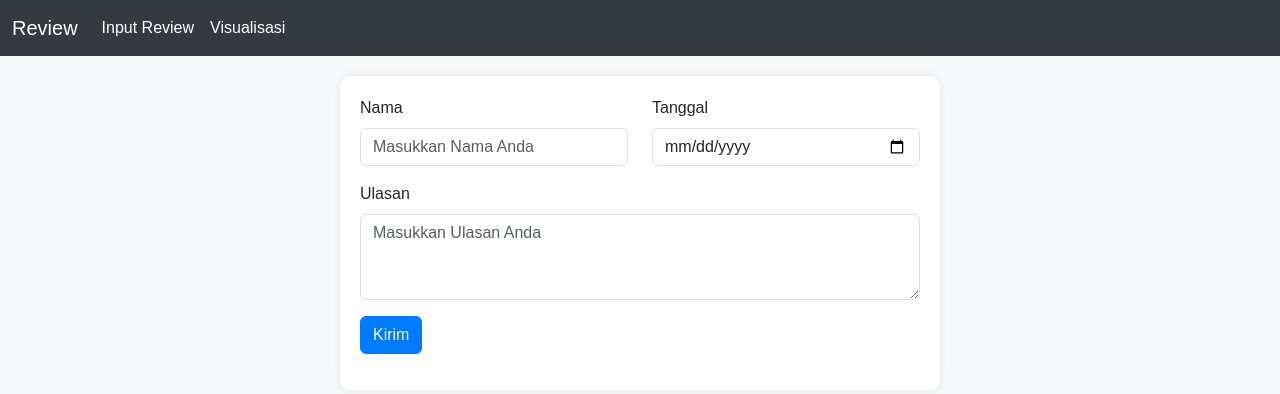
After one commit to rikyraharjo/EyeU-Website, a Flask app: page /feedback in a window 1280 px wide. The commit adds this page. Shown: the top 394 px of the page. Run offline with Flask 3, Linux system fonts and the light colour scheme; parts of the project's set-up code (start-up, migrations or seed data) failed here and were passed over; some libraries are stand-ins or nearby versions.

Commit message:
addFeedback

```diff
--- a/app.py
+++ b/app.py
@@ -363,5 +363,9 @@ def chatbot_response(msg):
     return res
 
 
+@app.route("/feedback")
+def feedback():
+    return render_template("feedback.html")
+
 if __name__ == '__main__':
     app.run(debug=True)
--- a/templates/about.html
+++ b/templates/about.html
@@ -81,6 +81,9 @@
                         </li>
                         <li>
                             <a href="{{ url_for( 'about') }} " class="block py-2 pr-4 pl-3 text-white text-base font-semibold bg-blue-700 rounded md:bg-transparent md:text-blue-700 md:p-0 dark:text-white transition-all duration-300">Tentang Kami</a>
+                        </li>
+                        <li>
+                            <a href="{{ url_for( 'feedback') }} " class="block py-2 pr-4 pl-3 text-gray-900 rounded font-semibold text-base hover:bg-gray-100 md:hover:bg-transparent md:hover:text-blue-700 md:p-0 transition-all duration-300 dark:border-gray-700 ">Feedback</a>
                         </li>
                     </ul>
                 </div>
--- /dev/null
+++ b/templates/feedback.html
@@ -0,0 +1,148 @@
+<!DOCTYPE html>
+<html lang="en">
+<head>
+    <meta charset="utf-8">
+    <meta name="viewport" content="width=device-width, initial-scale=1">
+    <title>Input Review</title>
+    <link href="https://cdn.jsdelivr.net/npm/bootstrap@5.3.2/dist/css/bootstrap.min.css" rel="stylesheet" integrity="sha384-T3c6CoIi6uLrA9TneNEoa7RxnatzjcDSCmG1MXxSR1GAsXEV/Dwwykc2MPK8M2HN" crossorigin="anonymous">
+    <style>
+        body {
+            background-color: #f8f9fa;
+            margin: 0;
+            font-family: 'Arial', sans-serif;
+        }
+
+        .container-form {
+            max-width: 600px;
+            margin: auto;
+            margin-top: 20px;
+            background-color: #fff;
+            padding: 20px;
+            border-radius: 10px;
+            box-shadow: 0 0 10px rgba(0, 0, 0, 0.1);
+            animation: fadeIn 1s ease-in-out;
+        }
+
+        .navbar {
+            background-color: #343a40;
+        }
+
+        .navbar-brand, .nav-link {
+            color: #fff;
+        }
+
+        .content-container {
+            display: none;
+        }
+
+        #content-input-review, #content-visualisasi {
+            display: block;
+        }
+
+        iframe {
+            width: 100%;
+            height: 100vh;
+            border: none;
+        }
+
+        @keyframes fadeIn {
+            from {
+                opacity: 0;
+            }
+            to {
+                opacity: 1;
+            }
+        }
+
+        /* Style for the submit button */
+        .btn-primary {
+            background-color: #007bff;
+            border-color: #007bff;
+        }
+
+        .btn-primary:hover {
+            background-color: #0056b3;
+            border-color: #0056b3;
+        }
+    </style>
+</head>
+<body>
+    <form id="reviewForm" method="post">
+        <nav class="navbar navbar-expand-lg">
+            <div class="container-fluid">
+                <a class="navbar-brand" href="#">Review</a>
+                <button class="navbar-toggler" type="button" data-bs-toggle="collapse" data-bs-target="#navbarNav" aria-controls="navbarNav" aria-expanded="false" aria-label="Toggle navigation">
+                    <span class="navbar-toggler-icon"></span>
+                </button>
+                <div class="collapse navbar-collapse" id="navbarNav">
+                    <ul class="navbar-nav">
+                        <li class="nav-item">
+                            <a class="nav-link" href="#" onclick="showContent('input-review')">Input Review</a>
+                        </li>
+                        <li class="nav-item">
+                            <a class="nav-link" href="http://localhost:8501/" target="_blank">Visualisasi</a>
+                        </li>
+                    </ul>
+                </div>
+            </div>
+        </nav>
+
+        <div class="container container-form content-container" id="content-input-review">
+            <!-- Input Review Form -->
+            <div class="row">
+                <div class="col-md-6">
+                    <div class="mb-3">
+                        <label for="nama" class="form-label">Nama</label>
+                        <input type="text" class="form-control" id="nama" name="nama" placeholder="Masukkan Nama Anda" required>
+                    </div>
+                </div>
+                <div class="col-md-6">
+                    <div class="mb-3">
+                        <label for="tanggal" class="form-label">Tanggal</label>
+                        <input type="date" class="form-control" id="tanggal" name="tanggal" required>
+                    </div>
+                </div>
+            </div>
+
+            <div class="mb-3">
+                <label for="review" class="form-label">Ulasan</label>
+                <textarea class="form-control" id="review" name="review" rows="3" placeholder="Masukkan Ulasan Anda" required></textarea>
+            </div>
+
+            <div class="mb-3">
+                <button type="button" class="btn btn-primary" onclick="submitForm()">Kirim</button>
+            </div>
+        </div>
+
+        <script src="https://cdn.jsdelivr.net/npm/bootstrap@5.3.2/dist/js/bootstrap.bundle.min.js" integrity="sha384-C6RzsynM9kWDrMNeT87bh95OGNyZPhcTNXj1NW7RuBCsyN/o0jlpcV8Qyq46cDfL" crossorigin="anonymous"></script>
+        <script>
+            function showContent(contentId) {
+                document.getElementById("content-input-review").style.display = (contentId === 'input-review') ? 'block' : 'none';
+                document.getElementById("content-visualisasi").style.display = (contentId === 'visualisasi') ? 'block' : 'none';
+            }
+
+            function submitForm() {
+                // Get form data
+                var formData = {
+                    'nama': document.getElementById('nama').value,
+                    'tanggal': document.getElementById('tanggal').value,
+                    'review': document.getElementById('review').value
+                };
+
+                // Send AJAX request to submit form
+                var xhr = new XMLHttpRequest();
+                xhr.open('POST', '/submit', true);
+                xhr.setRequestHeader('Content-Type', 'application/json');
+                xhr.onreadystatechange = function () {
+                    if (xhr.readyState === 4 && xhr.status === 200) {
+                        // Form submitted successfully
+                        alert("Form submitted successfully!");
+                    }
+                };
+                xhr.send(JSON.stringify(formData));
+            }
+        </script>
+    </form>
+
+</body>
+</html>
--- a/templates/home.html
+++ b/templates/home.html
@@ -83,7 +83,9 @@
                     <li>
                         <a href="{{ url_for( 'about') }} " class="block py-2 pr-4 pl-3 text-gray-900 rounded font-semibold text-base hover:bg-gray-100 md:hover:bg-transparent md:hover:text-blue-700 md:p-0 transition-all duration-300 dark:border-gray-700 ">Tentang Kami</a>
                     </li>
-
+                    <li>
+                        <a href="{{ url_for( 'feedback') }} " class="block py-2 pr-4 pl-3 text-gray-900 rounded font-semibold text-base hover:bg-gray-100 md:hover:bg-transparent md:hover:text-blue-700 md:p-0 transition-all duration-300 dark:border-gray-700 ">Feedback</a>
+                    </li>
                 </ul>
             </div>
 
--- a/templates/konsultasi.html
+++ b/templates/konsultasi.html
@@ -83,6 +83,9 @@
                     </li>
                     <li>
                         <a href="{{ url_for( 'about') }} " class="block py-2 pr-4 pl-3 text-gray-900 rounded font-semibold text-base hover:bg-gray-100 md:hover:bg-transparent md:hover:text-blue-700 md:p-0 transition-all duration-300 dark:border-gray-700 ">Tentang Kami</a>
+                    </li>
+                    <li>
+                        <a href="{{ url_for( 'feedback') }} " class="block py-2 pr-4 pl-3 text-gray-900 rounded font-semibold text-base hover:bg-gray-100 md:hover:bg-transparent md:hover:text-blue-700 md:p-0 transition-all duration-300 dark:border-gray-700 ">Feedback</a>
                     </li>
 
                 </ul>
--- a/templates/produk.html
+++ b/templates/produk.html
@@ -80,6 +80,9 @@
                     </li>
                     <li>
                         <a href="{{ url_for( 'about') }} " class="block py-2 pr-4 pl-3 text-gray-900 rounded font-semibold text-base hover:bg-gray-100 md:hover:bg-transparent md:hover:text-blue-700 md:p-0 transition-all duration-300">Tentang Kami</a>
+                    </li>
+                    <li>
+                        <a href="{{ url_for( 'feedback') }} " class="block py-2 pr-4 pl-3 text-gray-900 rounded font-semibold text-base hover:bg-gray-100 md:hover:bg-transparent md:hover:text-blue-700 md:p-0 transition-all duration-300 dark:border-gray-700 ">Feedback</a>
                     </li>
 
                 </ul>
--- a/templates/profil.html
+++ b/templates/profil.html
@@ -85,7 +85,7 @@
                         <a href="{{ url_for( 'produk') }} " class="block py-2 pr-4 pl-3 text-gray-900 rounded font-semibold text-base hover:bg-gray-100 md:hover:bg-transparent md:hover:text-blue-700 md:p-0 transition-all duration-300 ">Produk</a>
                     </li>
                     <li>
-                        <a href="{{ url_for( 'about') }} " class="block py-2 pr-4 pl-3 text-gray-900 rounded font-semibold text-base hover:bg-gray-100 md:hover:bg-transparent md:hover:text-blue-700 md:p-0 transition-all duration-300 ">Tentang Kami</a>
+                        <a href="{{ url_for( 'feedback') }} " class="block py-2 pr-4 pl-3 text-gray-900 rounded font-semibold text-base hover:bg-gray-100 md:hover:bg-transparent md:hover:text-blue-700 md:p-0 transition-all duration-300 ">Tentang Kami</a>
                     </li>
                 </ul>
             </div>
```
Also changed, not shown: static/src/images/iconchat.png (added).
